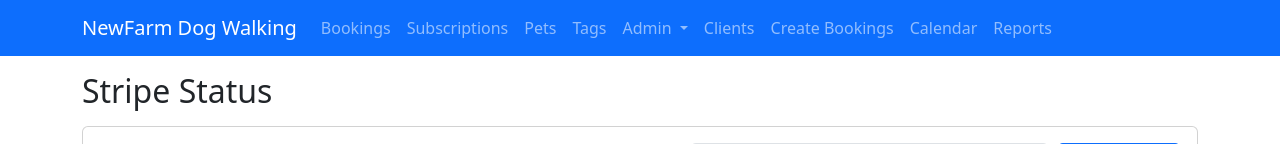
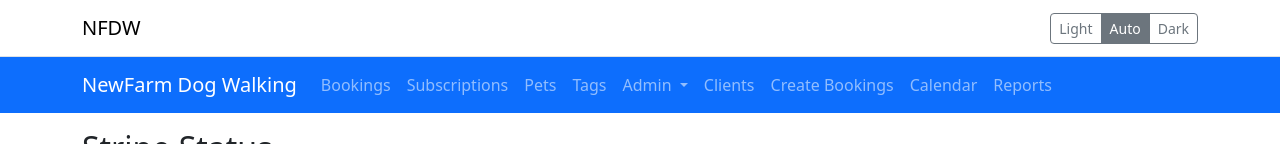
Before and after one commit to ManBearJordan/NewFarmDogWalkingApp, a Django app: template core/templates/core/stripe_status.html in a window 1280 px wide. Shown: the top 144 px of the page. Run offline with Django 4.2, Linux system fonts and the light colour scheme; the template is opened without the code that fills it, so the values that code supplies are empty.

Commit message:
Implement dark mode toggle and global loading spinner
Co-authored-by: ManBearJordan <8384916+ManBearJordan@users.noreply.github.com>

```diff
--- a/core/templates/core/base.html
+++ b/core/templates/core/base.html
@@ -1,12 +1,42 @@
-<!DOCTYPE html>
-<html lang="en">
+<!doctype html>
+<html lang="en" data-bs-theme="auto">
 <head>
-    <meta charset="UTF-8">
-    <meta name="viewport" content="width=device-width, initial-scale=1.0">
-    <title>{% block title %}NewFarm Dog Walking App{% endblock %}</title>
-    <link href="https://cdn.jsdelivr.net/npm/bootstrap@5.3.0/dist/css/bootstrap.min.css" rel="stylesheet">
+  <meta charset="utf-8">
+  <meta name="viewport" content="width=device-width, initial-scale=1">
+  <title>{% block title %}NewFarmDogWalking{% endblock %}</title>
+  <link href="https://cdn.jsdelivr.net/npm/bootstrap@5.3.2/dist/css/bootstrap.min.css" rel="stylesheet">
+  <style>
+    /* Global spinner overlay */
+    #globalSpinner {
+      position: fixed;
+      inset: 0;
+      display: none;
+      align-items: center;
+      justify-content: center;
+      background: rgba(0,0,0,.25);
+      z-index: 2000;
+      backdrop-filter: blur(1px);
+    }
+    #globalSpinner .spinner-border {
+      width: 3rem; height: 3rem;
+    }
+  </style>
 </head>
 <body>
+  <!-- Top bar with theme toggle -->
+  <nav class="navbar navbar-expand-lg border-bottom" aria-label="Top navigation">
+    <div class="container">
+      <a class="navbar-brand" href="/">NFDW</a>
+      <div class="ms-auto d-flex align-items-center gap-2">
+        <div class="btn-group" role="group" aria-label="Theme selector">
+          <button class="btn btn-sm btn-outline-secondary" id="themeLightBtn" type="button" title="Light theme">Light</button>
+          <button class="btn btn-sm btn-outline-secondary" id="themeAutoBtn"  type="button" title="Follow system (auto)">Auto</button>
+          <button class="btn btn-sm btn-outline-secondary" id="themeDarkBtn"  type="button" title="Dark theme">Dark</button>
+        </div>
+      </div>
+    </div>
+  </nav>
+
   <!-- Toasts container (messages) -->
   <div class="position-fixed top-0 end-0 p-3" style="z-index: 1080">
     <div id="toast-stack" class="toast-container"></div>
@@ -62,8 +92,56 @@
       {% block content %}{% endblock %}
   </div>
 
+  <!-- Global spinner overlay -->
+  <div id="globalSpinner" aria-hidden="true">
+    <div class="text-center">
+      <div class="spinner-border" role="status" aria-label="Loading"></div>
+      <div class="mt-2 fw-semibold">Working…</div>
+    </div>
+  </div>
+
   <script src="https://cdn.jsdelivr.net/npm/bootstrap@5.3.2/dist/js/bootstrap.bundle.min.js"></script>
   <script>
+      // -----------------------------
+      // Theme: light/dark/auto with persistence
+      // -----------------------------
+      (function(){
+        const storageKey = 'nfdw-theme';
+        const getPreferred = () => {
+          const saved = localStorage.getItem(storageKey);
+          if (saved === 'light' || saved === 'dark' || saved === 'auto') return saved;
+          return 'auto';
+        };
+        const applyTheme = (mode) => {
+          const html = document.documentElement;
+          if (mode === 'auto') {
+            const prefersDark = window.matchMedia('(prefers-color-scheme: dark)').matches;
+            html.setAttribute('data-bs-theme', prefersDark ? 'dark' : 'light');
+          } else {
+            html.setAttribute('data-bs-theme', mode);
+          }
+          // update button active states
+          document.getElementById('themeLightBtn')?.classList.toggle('active', mode==='light');
+          document.getElementById('themeAutoBtn')?.classList.toggle('active', mode==='auto');
+          document.getElementById('themeDarkBtn')?.classList.toggle('active', mode==='dark');
+        };
+        const current = getPreferred();
+        applyTheme(current);
+        // react to system changes when in auto
+        const mql = window.matchMedia('(prefers-color-scheme: dark)');
+        mql.addEventListener?.('change', () => { if (getPreferred()==='auto') applyTheme('auto'); });
+        // wire buttons
+        document.getElementById('themeLightBtn')?.addEventListener('click', ()=>{ localStorage.setItem(storageKey,'light'); applyTheme('light'); });
+        document.getElementById('themeAutoBtn')?.addEventListener('click',  ()=>{ localStorage.setItem(storageKey,'auto');  applyTheme('auto');  });
+        document.getElementById('themeDarkBtn')?.addEventListener('click',  ()=>{ localStorage.setItem(storageKey,'dark');  applyTheme('dark');  });
+      })();
+
+      // -----------------------------
+      // Global spinner helpers
+      // -----------------------------
+      function showSpinner(){ document.getElementById('globalSpinner').style.display = 'flex'; }
+      function hideSpinner(){ document.getElementById('globalSpinner').style.display = 'none'; }
+
       // Render Django messages as Bootstrap toasts (expects messages in context)
       (function(){
         const msgs = [
@@ -97,8 +175,21 @@
             this.querySelectorAll('button[type="submit"],input[type="submit"]').forEach(b => {
               b.disabled = true; b.dataset.originalText = b.innerText; b.innerText = 'Working...';
             });
+            showSpinner();
           });
         });
+      })();
+
+      // Show spinner when clicking any element with data-show-spinner (e.g., long GETs)
+      (function(){
+        document.addEventListener('click', function(e){
+          const t = e.target.closest('[data-show-spinner]');
+          if (!t) return;
+          // Allow normal navigation; just show spinner
+          showSpinner();
+          // In case navigation is prevented by JS, hide after a grace period
+          setTimeout(()=>{ try{ hideSpinner(); }catch(e){} }, 12000);
+        }, { capture: true });
       })();
   </script>
     {% block scripts %}
--- a/core/templates/core/portal_booking_form.html
+++ b/core/templates/core/portal_booking_form.html
@@ -6,7 +6,7 @@
   {% for m in messages %}<div class="alert alert-warning py-1">{{ m }}</div>{% endfor %}
 {% endif %}
 
-<form method="post" class="card p-3">
+<form method="post" class="card p-3" data-disable-on-submit>
   {% csrf_token %}
   <div class="mb-3">
     <label class="form-label">Service</label>
--- a/core/templates/core/stripe_status.html
+++ b/core/templates/core/stripe_status.html
@@ -32,7 +32,7 @@
 </div>
 
 <div class="d-flex align-items-center gap-2 mb-3">
-  <a class="btn btn-outline-primary" href="{% url 'stripe_status' %}?refresh=1">Refresh catalog</a>
+  <a class="btn btn-outline-primary" href="{% url 'stripe_status' %}?refresh=1" data-show-spinner>Refresh catalog</a>
   <span class="text-muted">Active prices in catalog: <strong>{{ catalog_count }}</strong></span>
   {% if catalog_preview %}
     <span class="ms-2 text-muted">(showing first {{ catalog_preview|length }})</span>
```
Lines whose indentation alone changed are shown as unchanged.
